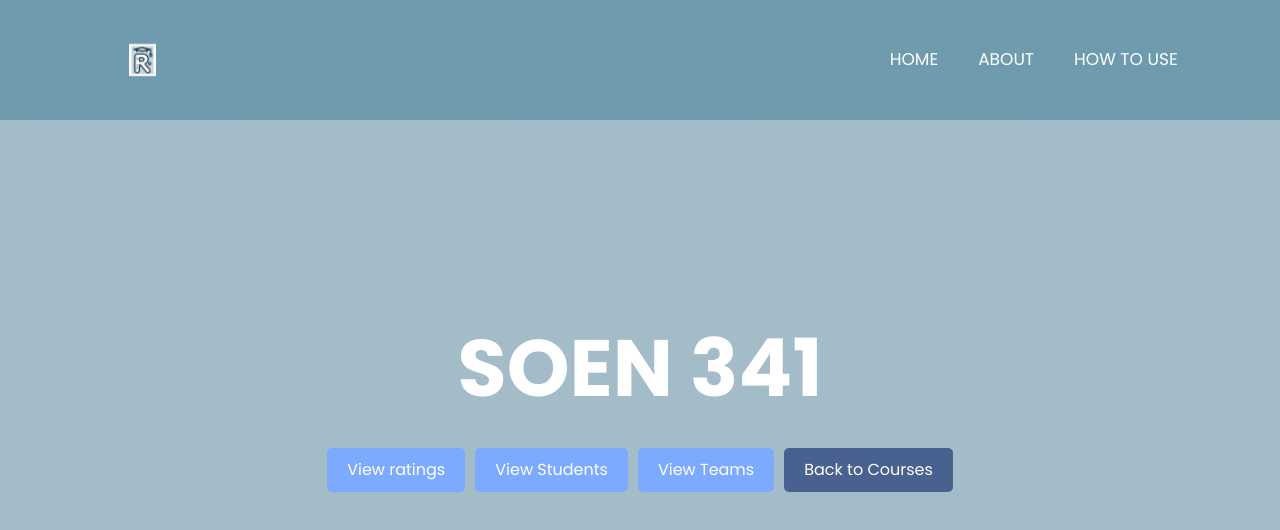
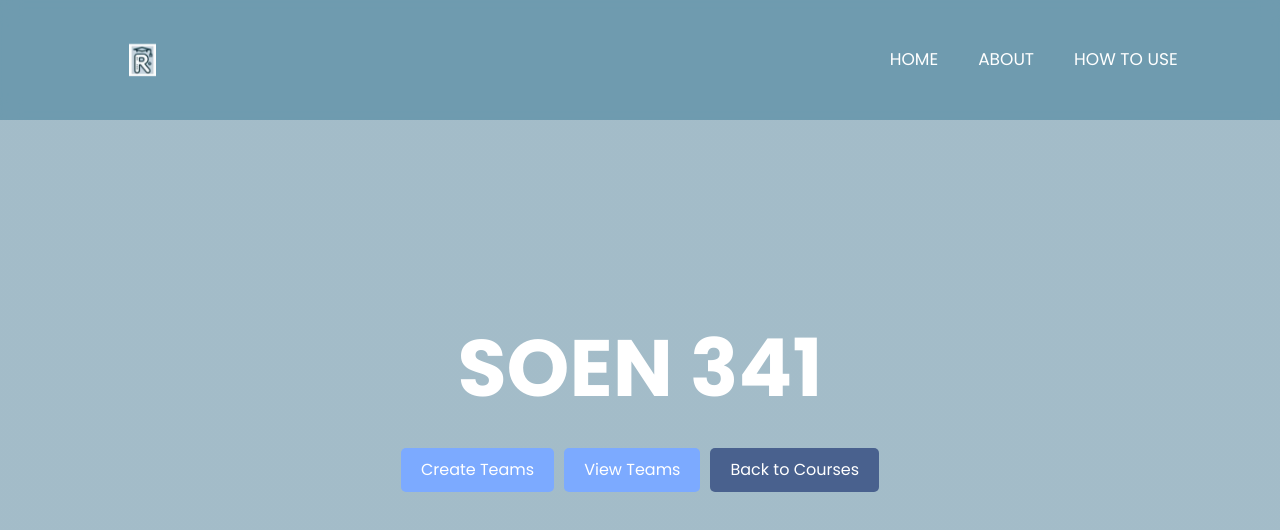
Before and after one commit to JenLys/Mega_Chug_Lords-SOEN341_Project_F24, a React (Vite) app in the folder client/: page /teacherview in a window 1280 px wide. Both pictures are taken after a click on the element "SOEN 341". Shown: the top 530 px of the page. Built offline with nearby package versions, Linux system fonts and the light colour scheme.

Commit message:
corrected the functionalities per course

```diff
--- a/client/src/pages/TeacherView.jsx
+++ b/client/src/pages/TeacherView.jsx
@@ -47,8 +47,7 @@ function TeacherView() {
 
               <div style={{ display: "flex", gap: "10px" }}>
                 {/*Options for that course: see student ratings, etc */}
-                <button className="otherbtn">View ratings</button>
-                <button className="otherbtn">View Students</button>
+                <button className="otherbtn">Create Teams</button>
                 <button className="otherbtn">View Teams</button>
               <Link to={location.pathname}>
 
```
